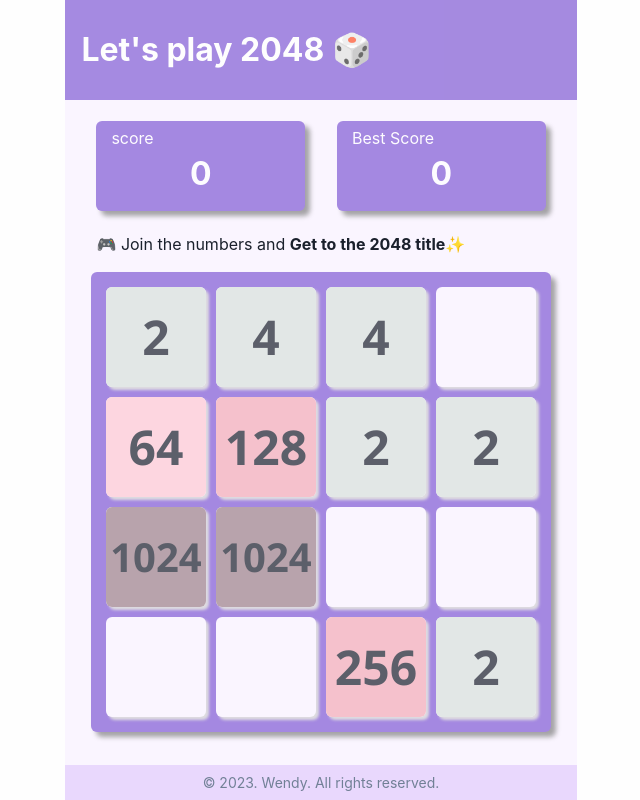
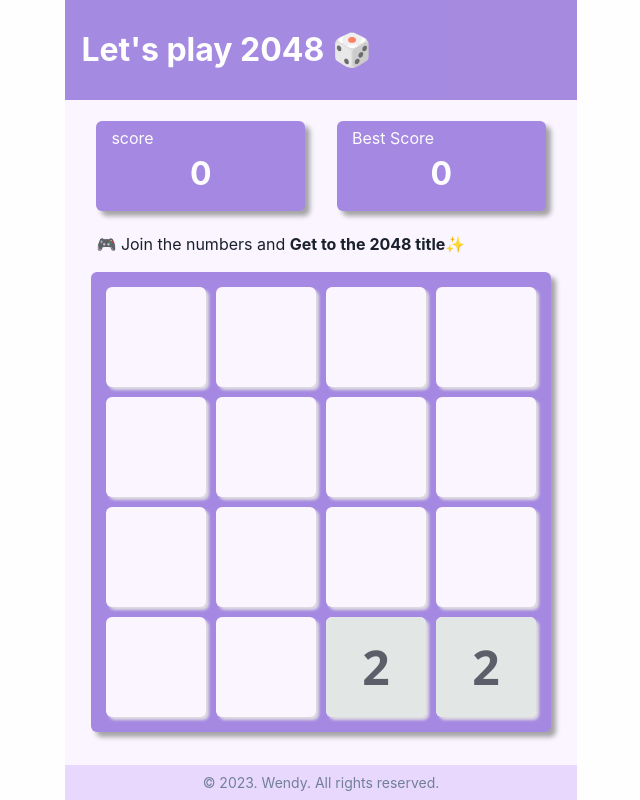
Before and after one commit to beeguriri/game2048, a React (Vite) app: page / in a window 1280 px wide. Shown: the whole page, without its empty margins (319-959 px from the left). Built offline with nearby package versions, Linux system fonts and the light colour scheme; a web font is replaced by a local one.

Commit message:
코드 정리

```diff
--- a/src/containers/Main/game.tsx
+++ b/src/containers/Main/game.tsx
@@ -14,18 +14,20 @@ const Game = ({
   score: number;
   setScore: (score: number) => void;
 }) => {
-  // const [board, setBoard] = useState<number[][]>(
-  //   initialBoardSetting(
-  //     Array.from(new Array(MAX_POS), () => new Array(MAX_POS).fill(0)),
-  //   ),
-  // );
-  //테스트용
+  const [board, setBoard] = useState<number[][]>(
+    initialBoardSetting(
+      Array.from(new Array(MAX_POS), () => new Array(MAX_POS).fill(0)),
+    ),
+  );
+
+  /*테스트용
   const [board, setBoard] = useState<number[][]>([
     [2, 4, 4, 0],
     [64, 128, 2, 2],
     [1024, 1024, 0, 0],
     [0, 0, 256, 2],
-  ]);
+  ]);*/
+
   const [isGameOver, setIsGameOver] = useState(false);
   const toast = useToast();
   const id = 'game';
```
